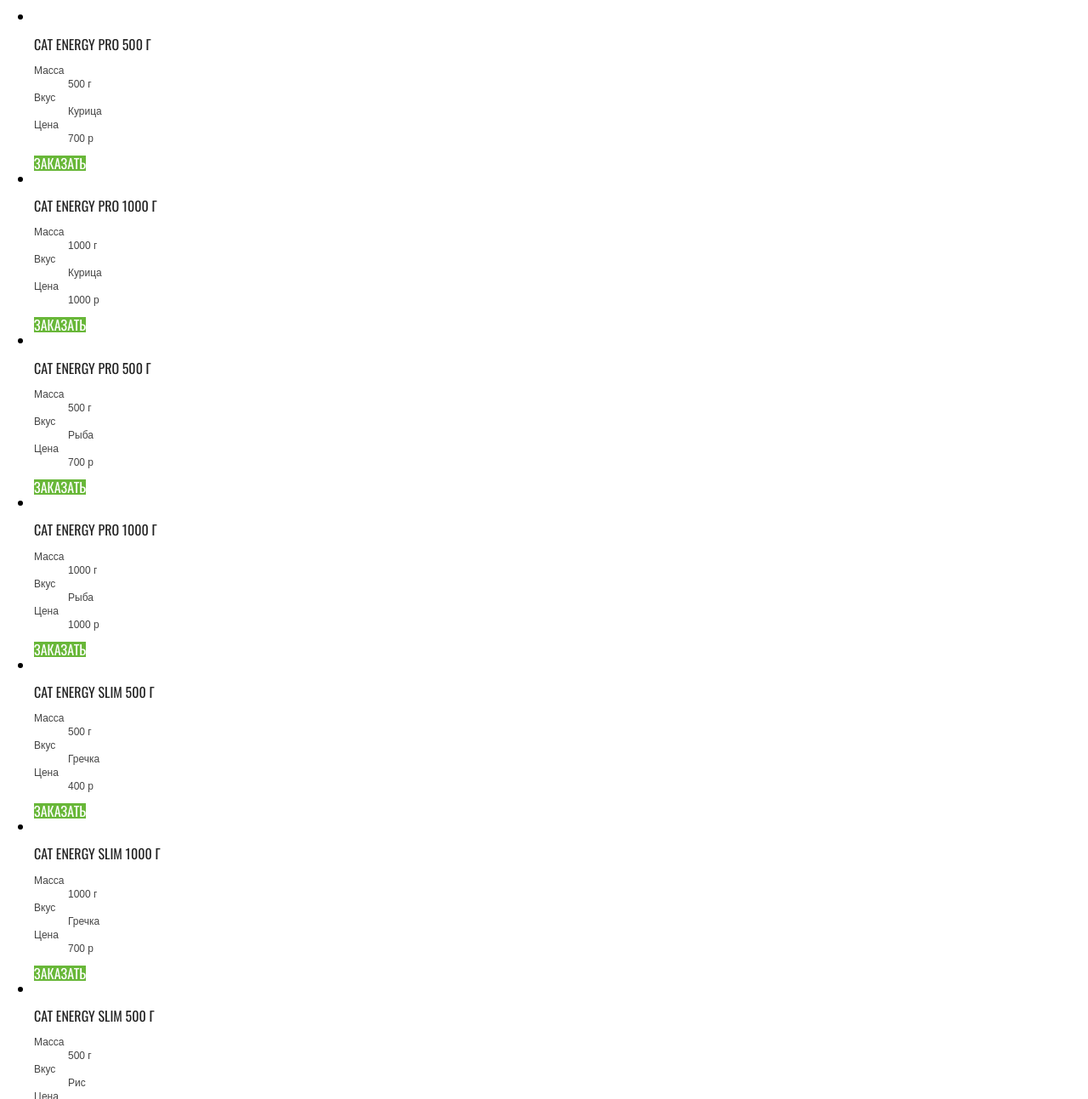
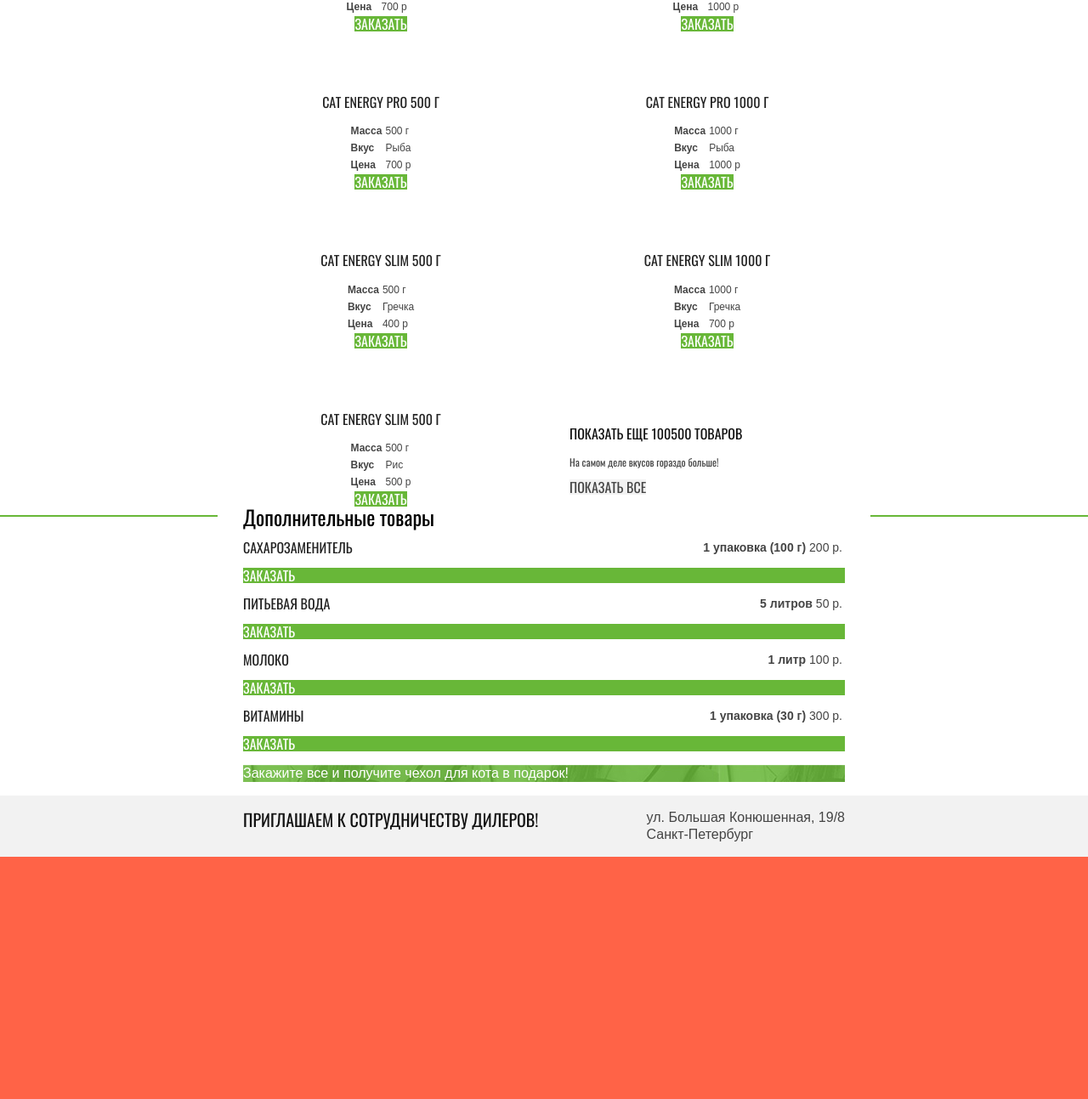
Before and after one commit to Antony703/1591651-cat-energy-21, a website: page source/catalog.html in a window 1280 px wide. Shown: the part 210-1503 px from the top of the page at 85% size. Drawn offline with nearby package versions, Linux system fonts and the light colour scheme; files that its build step writes are made by us from their sources; files whose address does not match are found by name.

Commit message:
module4-task3

```diff
--- a/source/catalog.html
+++ b/source/catalog.html
@@ -3,17 +3,24 @@
 
 <head>
   <meta charset="utf-8">
+  <meta name="viewport" content="width=device-width, initial-scale=1">
   <title>HTML Academy: Кэт энерджи</title>
   <link href="css/style.css" rel="stylesheet">
 </head>
 
 <body class="page__body">
-  <header class="page-header">
+  <header class="page-header page-header--form">
+    <div class="page-header__wrapper container">
+      <div class="page-header__container">
         <a class="page-header__logo">
-      <img class="page-header__logo-image" src="img/logotype-mobile.svg" width="24" height="16" alt="Cat energy logo»">
+          <img class="page-header__logo-image" src="img/logo-mobile.svg" withh="24" height="16" alt="Cat energy logo">
         </a>
+        <a class="page-header__programm">
+          <img class="page-header_programm-logo" src="img/programm-logo.svg" withh="101" height="18" alt="Cat Energy">
+        </a>
+        <button class="page-header__nav-toggle" type="button"><span class="visually-hitden">Открыть меню</span></button>
+      </div>
       <nav class="main-nav">
-      <button class="main-nav__toggle" type="button"><span class="visually-hidden">Открыть меню</span></button>
         <div class="main-nav__wrapper">
           <ul class="main-nav__list">
             <li class="main-nav__item">
@@ -31,127 +38,165 @@
                 подбор программы
               </a>
             </li>
-
           </ul>
         </div>
       </nav>
+    </div>
   </header>
   <main class="page-main">
-    <h1 class="page__catalog-header page-title">Каталог продукции</h1>
-    <section class="main-catalog catalog">
-      <ul class="catalog__list">
-        <li class="catalog__item">
+    <h1 class="page__catalog-header page-title container">Каталог продукции</h1>
+    <section class="main-catalog catalog container">
+      <ul class="catalog__list catalog__list-wrapper">
+        <li class="catalog__item catalog__item-wrapper">
           <a class="catalog__item-link" href="catalog-item.html">
             <img class="catalog__item-picture">
             <h2 class="catalog__item-name">cat energy pro 500 г</h2>
           </a>
-          <dl class="catalog__item-description item-description">
-            <dt class="item-description__definition">Масса</dt>
-            <dd class="item-description__value">500 г</dd>
-            <dt class="item-description__definition">Вкус</dt>
-            <dd class="item-description__value">Курица</dd>
-            <dt class="item-description__definition">Цена</dt>
-            <dd class="item-description__value">700 р</dd>
-          </dl>
+          <table class="catalog__item-description item-description">
+            <tr>
+              <th class="item-description__definition">Масса</th>
+              <td class="item-description__value">500 г</td>
+            </tr>
+            <tr>
+              <th class="item-description__definition">Вкус</th>
+              <td class="item-description__value">Курица</td>
+            </tr>
+            <tr>
+              <th class="item-description__definition">Цена</th>
+              <td class="item-description__value">700 р</td>
+            </tr>
+          </table>
           <a class="button catalog__button" href="order.html">заказать</a>
         </li>
-        <li class="catalog__item">
+        <li class="catalog__item catalog__item-wrapper">
           <a class="catalog__item-link" href="catalog-item.html">
             <img class="catalog__item-picture">
             <h2 class="catalog__item-name">cat energy pro 1000 г</h2>
           </a>
-          <dl class="catalog__item-description item-description">
-            <dt class="item-description__definition">Масса</dt>
-            <dd class="item-description__value">1000 г</dd>
-            <dt class="item-description__definition">Вкус</dt>
-            <dd class="item-description__value">Курица</dd>
-            <dt class="item-description__definition">Цена</dt>
-            <dd class="item-description__value">1000 р</dd>
-          </dl>
+          <table class="catalog__item-description item-description">
+            <tr>
+              <th class="item-description__definition">Масса</th>
+              <td class="item-description__value">1000 г</td>
+            </tr>
+            <tr>
+              <th class="item-description__definition">Вкус</th>
+              <td class="item-description__value">Курица</td>
+            </tr>
+            <tr>
+              <th class="item-description__definition">Цена</th>
+              <td class="item-description__value">1000 р</td>
+            </tr>
+          </table>
           <a class="button catalog__button" href="order.html">заказать</a>
         </li>
 
-        <li class="catalog__item">
+        <li class="catalog__item catalog__item-wrapper">
           <a class="catalog__item-link" href="catalog-item.html">
             <img class="catalog__item-picture">
             <h2 class="catalog__item-name">cat energy pro 500 г</h2>
           </a>
-          <dl class="catalog__item-description item-description">
-            <dt class="item-description__definition">Масса</dt>
-            <dd class="item-description__value">500 г</dd>
-
-            <dt class="item-description__definition">Вкус</dt>
-            <dd class="item-description__value">Рыба</dd>
-
-            <dt class="item-description__definition">Цена</dt>
-            <dd class="item-description__value">700 р</dd>
-          </dl>
+          <table class="catalog__item-description item-description">
+            <tr>
+              <th class="item-description__definition">Масса</th>
+              <td class="item-description__value">500 г</td>
+            </tr>
+            <tr>
+              <th class="item-description__definition">Вкус</th>
+              <td class="item-description__value">Рыба</td>
+            </tr>
+            <tr>
+              <th class="item-description__definition">Цена</th>
+              <td class="item-description__value">700 р</td>
+            </tr>
+          </table>
           <a class="button catalog__button" href="order.html">заказать</a>
         </li>
 
-        <li class="catalog__item">
+        <li class="catalog__item catalog__item-wrapper">
           <a class="catalog__item-link" href="catalog-item.html">
             <img class="catalog__item-picture">
             <h2 class="catalog__item-name">cat energy pro 1000 г</h2>
           </a>
-          <dl class="catalog__item-description item-description">
-            <dt class="item-description__definition">Масса</dt>
-            <dd class="item-description__value">1000 г</dd>
-
-            <dt class="item-description__definition">Вкус</dt>
-            <dd class="item-description__value">Рыба</dd>
-
-            <dt class="item-description__definition">Цена</dt>
-            <dd class="item-description__value">1000 р</dd>
-          </dl>
+          <table class="catalog__item-description item-description">
+            <tr>
+              <th class="item-description__definition">Масса</th>
+              <td class="item-description__value">1000 г</td>
+            </tr>
+            <tr>
+              <th class="item-description__definition">Вкус</th>
+              <td class="item-description__value">Рыба</td>
+            </tr>
+            <tr>
+              <th class="item-description__definition">Цена</th>
+              <td class="item-description__value">1000 р</td>
+            </tr>
+          </table>
           <a class="button catalog__button" href="order.html">заказать</a>
         </li>
 
-        <li class="catalog__item">
+        <li class="catalog__item catalog__item-wrapper">
           <a class="catalog__item-link" href="catalog-item.html">
             <img class="catalog__item-picture">
             <h2 class="catalog__item-name">cat energy slim 500 г</h2>
           </a>
-          <dl class="catalog__item-description item-description">
-            <dt class="item-description__definition">Масса</dt>
-            <dd class="item-description__value">500 г</dd>
-            <dt class="item-description__definition">Вкус</dt>
-            <dd class="item-description__value">Гречка</dd>
-            <dt class="item-description__definition">Цена</dt>
-            <dd class="item-description__value">400 р</dd>
-          </dl>
+          <table class="catalog__item-description item-description">
+            <tr>
+              <th class="item-description__definition">Масса</th>
+              <td class="item-description__value">500 г</td>
+            </tr>
+            <tr>
+              <th class="item-description__definition">Вкус</th>
+              <td class="item-description__value">Гречка</td>
+            </tr>
+            <tr>
+              <th class="item-description__definition">Цена</th>
+              <td class="item-description__value">400 р</td>
+            </tr>
+          </table>
           <a class="button catalog__button" href="order.html">заказать</a>
         </li>
 
-        <li class="catalog__item">
+        <li class="catalog__item catalog__item-wrapper">
           <a class="catalog__item-link" href="catalog-item.html">
             <img class="catalog__item-picture">
             <h2 class="catalog__item-name">cat energy slim 1000 г</h2>
           </a>
-          <dl class="catalog__item-description item-description">
-            <dt class="item-description__definition">Масса</dt>
-            <dd class="item-description__value">1000 г</dd>
-            <dt class="item-description__definition">Вкус</dt>
-            <dd class="item-description__value">Гречка</dd>
-            <dt class="item-description__definition">Цена</dt>
-            <dd class="item-description__value">700 р</dd>
-          </dl>
+          <table class="catalog__item-description item-description">
+            <tr>
+              <th class="item-description__definition">Масса</th>
+              <td class="item-description__value">1000 г</td>
+            </tr>
+            <tr>
+              <th class="item-description__definition">Вкус</th>
+              <td class="item-description__value">Гречка</td>
+            </tr>
+            <tr>
+              <th class="item-description__definition">Цена</th>
+              <td class="item-description__value">700 р</td>
+            </tr>
+          </table>
           <a class="button catalog__button" href="order.html">заказать</a>
         </li>
 
-        <li class="catalog__item">
+        <li class="catalog__item catalog__item-wrapper">
           <a class="catalog__item-link" href="catalog-item.html">
             <img class="catalog__item-picture">
             <h2 class="catalog__item-name">cat energy slim 500 г</h2>
           </a>
-          <dl class="catalog__item-description item-description">
-            <dt class="item-description__definition">Масса</dt>
-            <dd class="item-description__value">500 г</dd>
-            <dt class="item-description__definition">Вкус</dt>
-            <dd class="item-description__value">Рис</dd>
-            <dt class="item-description__definition">Цена</dt>
-            <dd class="item-description__value">500 р</dd>
-          </dl>
+          <table class="catalog__item-description item-description">
+            <tr>
+              <th class="item-description__definition">Масса</th>
+              <td class="item-description__value">500 г</td>
+            </tr>
+            <tr>
+              <th class="item-description__definition">Вкус</th>
+              <td class="item-description__value">Рис</td>
+            </tr>
+            <tr>
+              <th class="item-description__definition">Цена</th>
+              <td class="item-description__value">500 р</td>
+            </tr>
+          </table>
           <a class="button catalog__button" href="order.html">заказать</a>
         </li>
 
@@ -165,70 +210,79 @@
       </ul>
     </section>
     <section class="extra-catalog">
-      <h2 class="extra-catalog__header">Дополнительные товары</h2>
+      <h2 class="extra-catalog__header container">Дополнительные товары</h2>
+      <div class="extra-catalog__wrapper container">
         <ul class="extra-catalog__list">
           <li class="extra-catalog__item extra-item">
             <a class="extra-item__link" href="order.html">
               <h3 class="extra-item__name">сахарозаменитель</h3>
             </a>
-          <dl class="extra-item__properties">
-            <dt class="extra-item__volume">1 упаковка (100 г)</dt>
-            <dd class="extra-item__price">200 р.</dd>
-          </dl>
-          <a class="button catalog__button" href="order.html">заказать</a>
+            <table class="extra-item__properties">
+              <tr>
+                <th class="extra-item__volume">1 упаковка (100 г)</th>
+                <td class="extra-item__price">200 р.</td>
+              </tr>
+            </table>
+            <a class="button catalog__button extra-item__button" href="order.html">заказать</a>
           </li>
           <li class="extra-catalog__item extra-item">
             <a class="extra-item__link" href="order.html">
               <h3 class="extra-item__name">питьевая вода</h3>
             </a>
-          <dl class="extra-item__properties">
-            <dt class="extra-item__volume">5 литров</dt>
-            <dd class="extra-item__price">50 р.</dd>
-          </dl>
-          <a class="button catalog__button" href="order.html">заказать</a>
+            <table class="extra-item__properties">
+              <tr>
+                <th class="extra-item__volume">5 литров</th>
+                <td class="extra-item__price">50 р.</td>
+              </tr>
+            </table>
+            <a class="button catalog__button extra-item__button" href="order.html">заказать</a>
           </li>
           <li class="extra-catalog__item extra-item">
             <a class="extra-item__link" href="order.html">
               <h3 class="extra-item__name">молоко</h3>
             </a>
-          <dl class="extra-item__properties">
-            <dt class="extra-item__volume">1 литр</dt>
-            <dd class="extra-item__price">100 р.</dd>
-          </dl>
-          <a class="button catalog__button" href="order.html">заказать</a>
+            <table class="extra-item__properties">
+              <tr>
+                <th class="extra-item__volume">1 литр</th>
+                <td class="extra-item__price">100 р.</td>
+              </tr>
+            </table>
+            <a class="button catalog__button extra-item__button" href="order.html">заказать</a>
           </li>
           <li class="extra-catalog__item extra-item">
             <a class="extra-item__link" href="order.html">
               <h3 class="extra-item__name">витамины</h3>
             </a>
-          <dl class="extra-item__properties">
-            <dt class="extra-item__volume">1 упаковка (30 г)</dt>
-            <dd class="extra-item__price">300 р.</dd>
-          </dl>
-          <a class="button catalog__button" href="order.html">заказать</a>
+            <table class="extra-item__properties">
+              <tr>
+                <th class="extra-item__volume">1 упаковка (30 г)</th>
+                <td class="extra-item__price">300 р.</td>
+              </tr>
+            </table>
+            <a class="button catalog__button extra-item__button" href="order.html">заказать</a>
           </li>
         </ul>
         <div class="extra-catalog__order-all">
           <p class="extra-catalog__order-all-description">Закажите все и получите чехол для кота в подарок!</p>
         </div>
+      </div>
     </section>
   </main>
 
   <footer class="page-footer page-footer--catalog">
-    <h2 class="page-footer__header">приглашаем к сотрудничеству дилеров!</h2>
-    <div class="page-footer__contacts contacts">
-      <p class="contacts__text">
+    <div class="page-footer__contacts contacts container">
+      <h2 class="contacts__header">приглашаем к сотрудничеству дилеров!</h2>
+      <p class="contacts__address">
         ул. Большая Конюшенная, 19/8<br>Санкт-Петербург
       </p>
     </div>
     <div class="page-footer__map">
 
     </div>
-
+    <div class="page-footer__container container">
       <a class="page-footer__logo footer-logo">
-      <img class="page-footer__logo-image">
+        <img class="page-footer__logo-image" src="img/programm-logo.svg" width="101" height="18" alt="Cat Energy">
       </a>
-
       <div class="page-footer__social social">
         <ul class="social__list">
           <li class="social__item">
@@ -242,10 +296,13 @@
           </li>
         </ul>
       </div>
-
       <div class="page-footer__copyright copyright">
         <a class="copyright__link" href="https://htmlacademy.ru/intensive/adaptive">HTML Academy
         </a>
+        <a class="copyright__logo" href="https://htmlacademy.ru/intensive/adaptive">
+          <img src="img/html_academy_footer_logo.svg" width="27" height="34" alt="логотип html academy">
+        </a>
+      </div>
     </div>
   </footer>
 </body>
--- a/source/less/block/catalog.less
+++ b/source/less/block/catalog.less
@@ -1,9 +1,48 @@
+.catalog__list {
+  margin: 0;
+  padding: 0;
+  list-style: none;
+}
+.catalog__list-wrapper {
+  display: flex;
+  flex-direction: column;
+  align-items: center;
+  @media (min-width:@tablet-width) {
+    display: grid;
+    grid-template-columns: 1fr 1fr;
+    gap: 60px;
+  }
+  @media (min-width:@desktop-width) {
+    grid-template-columns: 1fr 1fr 1fr 1fr;
+    column-gap: 80px;
+    row-gap: 63px;
+  }
+}
+.catalog__item-wrapper {
+  display: grid;
+  grid-template-columns: 1fr 1fr;
+  grid-template-rows: 1fr 1fr 40px;
+  @media (min-width:@tablet-width) {
+    display: flex;
+    flex-direction: column;
+    align-items: center;
+  }
+}
+.catalog__item-link {
+  display: contents;
+}
+.catalog__item-picture {
+  grid-row: 1/ span 2;
+}
 .catalog__item-name {
   font-size: 16px;
   line-height: 20px;
   font-weight: normal;
   text-transform: uppercase;
   color: @special_dark-grey-2;
+}
+.catalog__button {
+  grid-column: 1/ span 2;
 }
 .catalog__show-name {
   color: #111111;
--- a/source/less/block/contacts.less
+++ b/source/less/block/contacts.less
@@ -0,0 +1,37 @@
+.contacts {
+  display: flex;
+  justify-content: space-between;
+  @media (min-width:@desktop-width) {
+    position: absolute;
+    top: 30px;
+    left: 50px;
+    width: 570px;
+    height: 201px;
+    background-color: @basic_white;
+  }
+}
+
+.contacts__header {
+  color: @special_black;
+  text-transform: uppercase;
+  font-size: 16px;
+  line-height: 18px;
+  font-weight: normal;
+
+  @media (min-width:@tablet-width) {
+    font-size: 20px;
+    line-height: 22px;
+  }
+}
+
+.contacts__address {
+  color: @special_dark-grey ;
+  font-family: "Arial", sans-serif;
+  font-size: 14px;
+  line-height: 20px;
+
+  @media (min-width:@tablet-width) {
+    font-size: 16px;
+    line-height: 20px;
+  }
+}
--- a/source/less/block/container.less
+++ b/source/less/block/container.less
@@ -6,7 +6,7 @@
   padding: 0 20px;
 
   @media (min-width:@tablet-width) {
-    // width: @tablet-width;
+    width: @tablet-width;
     padding: 0 30px;
   }
 
--- a/source/less/block/extra-catalog.less
+++ b/source/less/block/extra-catalog.less
@@ -1,7 +1,34 @@
+.extra-catalog {
+  position: relative;
+}
+.extra-catalog::before {
+  content:"";
+  position: absolute;
+  top: 10px;
+  left: 0;
+  width: 100%;
+  height: 2px;
+  background-color: @basic_green;
+  z-index: -1;
+}
+.extra-catalog__wrapper {
+  @media (min-width:@desktop-width){
+    display: grid;
+    grid-template-columns: 4fr 1fr;
+    gap: 80px;
+  }
+}
+.extra-catalog__list {
+  list-style: none;
+  margin: 0;
+  padding: 0;
+}
 .extra-catalog__header {
+  // display: iblock;
   font-size: 24px;
   line-height: 24px;
   font-weight: normal;
+  background-color: @basic_white;
 }
 
 .extra-catalog__order-all {
--- a/source/less/block/extra-item.less
+++ b/source/less/block/extra-item.less
@@ -1,3 +1,14 @@
+.extra-item {
+  @media (min-width:@tablet-width) {
+    // display: grid;
+    // grid-template-columns: 1fr 1fr 1fr;
+    display: flex;
+    flex-wrap: wrap;
+    justify-content: space-between;
+    ;
+  }
+}
+
 .extra-item__name {
   font-size: 16px;
   line-height: 16px;
@@ -15,3 +26,9 @@
   line-height: 14px;
   color: @special_dark-grey;
 }
+
+.extra-item__button {
+  @media (max-width:@desktop-width) {
+    width: 100%;
+  }
+}
--- a/source/less/block/page-footer.less
+++ b/source/less/block/page-footer.less
@@ -1,24 +1,10 @@
 .page-footer {
+  position: relative;
 
   &--form,
   &--catalog {
     background-color: @basic_grey;
   }
-}
-
-.page-footer__header {
-  color: @special_black;
-  text-transform: uppercase;
-  font-size: 16px;
-  line-height: 18px;
-  font-weight: normal;
-}
-
-.page-footer__contacts-text {
-  color: @special_dark-grey ;
-  font-family: "Arial", sans-serif;
-  font-size: 14px;
-  line-height: 20px;
 }
 
 .page-footer__map {
```
Also changed, not shown: source/form.html (+5 -7 lines), source/index.html (+6 -9 lines). Lines whose indentation alone changed are shown as unchanged.
